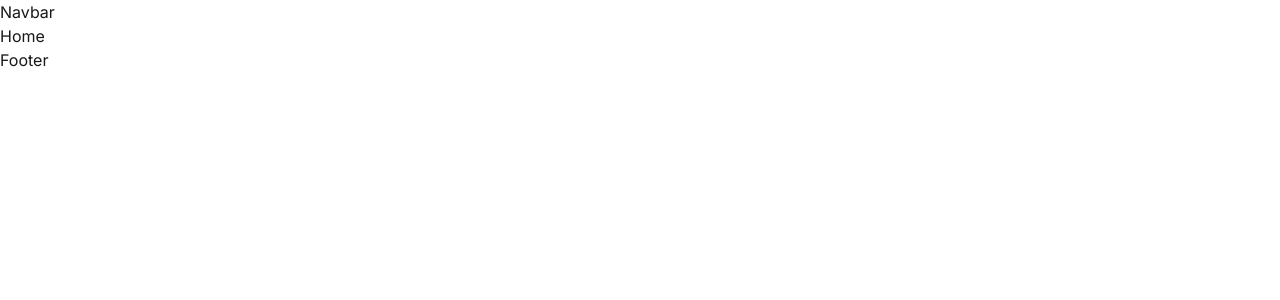
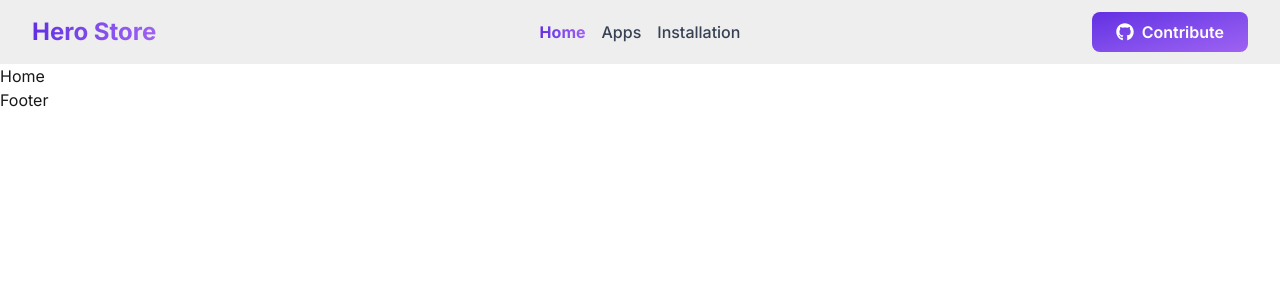
Before and after one commit to siddikur-dev/hero-store, a React (Vite) app: page / in a window 1280 px wide. Shown: the top 300 px of the page. Built offline with nearby package versions, Linux system fonts and the light colour scheme.

Commit message:
navber designed with responsived

```diff
--- a/src/Components/Navbar/Navbar.jsx
+++ b/src/Components/Navbar/Navbar.jsx
@@ -1,11 +1,98 @@
-import React from 'react';
+import React from "react";
+import { NavLink } from "react-router";
+import Button from "../Button/Button";
+import { FaGithub } from "react-icons/fa";
 
 const Navbar = () => {
-    return (
-        <div>
-            Navbar
+  const links = [
+    { name: "Home", path: "/" },
+    { name: "Apps", path: "/apps" },
+    { name: "Installation", path: "/installation" },
+  ];
+
+  return (
+    <div className="bg-base-300">
+      <div className="navbar px-4 md:px-8 container mx-auto">
+        {/* Navbar Start */}
+        <div className="navbar-start">
+          {/* Mobile Menu */}
+          <div className="dropdown">
+            <div tabIndex={0} role="button" className="btn btn-ghost lg:hidden">
+              <svg
+                xmlns="http://www.w3.org/2000/svg"
+                className="h-6 w-6"
+                fill="none"
+                viewBox="0 0 24 24"
+                stroke="currentColor"
+              >
+                <path
+                  strokeLinecap="round"
+                  strokeLinejoin="round"
+                  strokeWidth="2"
+                  d="M4 6h16M4 12h8m-8 6h16"
+                />
+              </svg>
+            </div>
+            <ul
+              tabIndex={0}
+              className=" menu-sm dropdown-content bg-base-100 rounded-box mt-3 w-52 p-2 shadow z-10"
+            >
+              {links.map((link) => (
+                <li key={link.path}>
+                  <NavLink
+                    to={link.path}
+                    className={({ isActive }) =>
+                      isActive
+                        ? "font-semibold bg-gradient-to-r from-[#632EE3] to-[#9F62F2] bg-clip-text text-transparent"
+                        : "font-medium text-gray-700 hover:text-[#632EE3]"
+                    }
+                  >
+                    {link.name}
+                  </NavLink>
+                </li>
+              ))}
+            </ul>
+          </div>
+
+          {/* Brand Name */}
+          <NavLink
+            to="/"
+            className="lg:text-2xl font-bold bg-gradient-to-r from-[#632EE3] to-[#9F62F2] bg-clip-text text-transparent"
+          >
+            Hero Store
+          </NavLink>
         </div>
-    );
+
+        {/* Navbar Center (Desktop) */}
+        <div className="navbar-center hidden lg:flex">
+          <ul className=" menu-horizontal px-1 gap-4">
+            {links.map((link) => (
+              <li key={link.path}>
+                <NavLink
+                  to={link.path}
+                  className={({ isActive }) =>
+                    isActive
+                      ? "bg-gradient-to-r from-[#632EE3] to-[#9F62F2] bg-clip-text text-transparent font-bold underline"
+                      : "font-medium text-gray-700 hover:text-[#632EE3] transition "
+                  }
+                >
+                  {link.name}
+                </NavLink>
+              </li>
+            ))}
+          </ul>
+        </div>
+
+        {/* Navbar End */}
+        <div className="navbar-end">
+          <Button className="flex items-center gap-2">
+            <FaGithub className="text-lg" />
+            Contribute
+          </Button>
+        </div>
+      </div>
+    </div>
+  );
 };
 
 export default Navbar;
```
